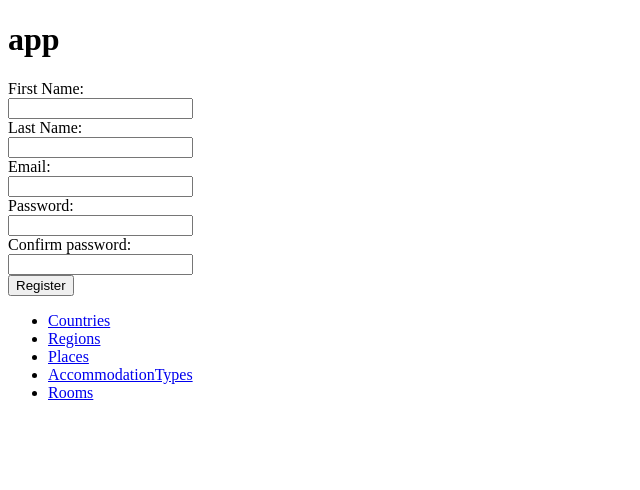
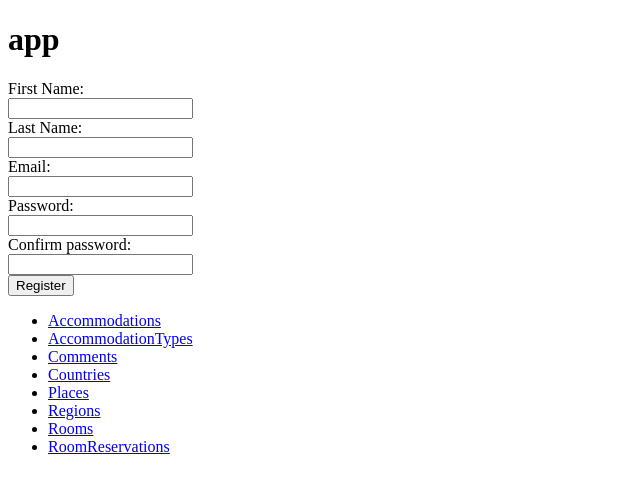
Before and after one commit to sagi1623/djole, an Angular app in the folder DjoleAjkular/AjkularApp/: page / in a window 1280 px wide. Shown: the top 490 px of the page, without its empty margins (0-640 px from the left). Built offline with nearby package versions, Linux system fonts and the light colour scheme.

Commit message:
app.component.html updated

```diff
--- a/DjoleAjkular/AjkularApp/src/app/app.component.html
+++ b/DjoleAjkular/AjkularApp/src/app/app.component.html
@@ -3,11 +3,14 @@
 </h1>
 <register-manager> </register-manager>
   <ul>
+    <li> <a [routerLink]= "['/accommodations']"> Accommodations </a></li>
+    <li> <a [routerLink]= "['/accommodationtypes']"> AccommodationTypes </a></li>
+    <li> <a [routerLink]= "['/comments']"> Comments </a></li>
     <li> <a [routerLink]= "['/countries']"> Countries </a></li>
+    <li> <a [routerLink]= "['/places']"> Places </a></li>
     <li> <a [routerLink]= "['/regions']"> Regions </a></li>
-    <li> <a [routerLink]= "['/places']"> Places </a></li>
-    <li> <a [routerLink]= "['/accommodationtypes']"> AccommodationTypes </a></li>
     <li> <a [routerLink]= "['/rooms']"> Rooms </a></li>
+    <li> <a [routerLink]= "['/roomreservations']"> RoomReservations </a></li>
   </ul>
 
 <router-outlet></router-outlet>
```
Also changed, not shown: 1 other file (tests, documents, lock files or other folders).
